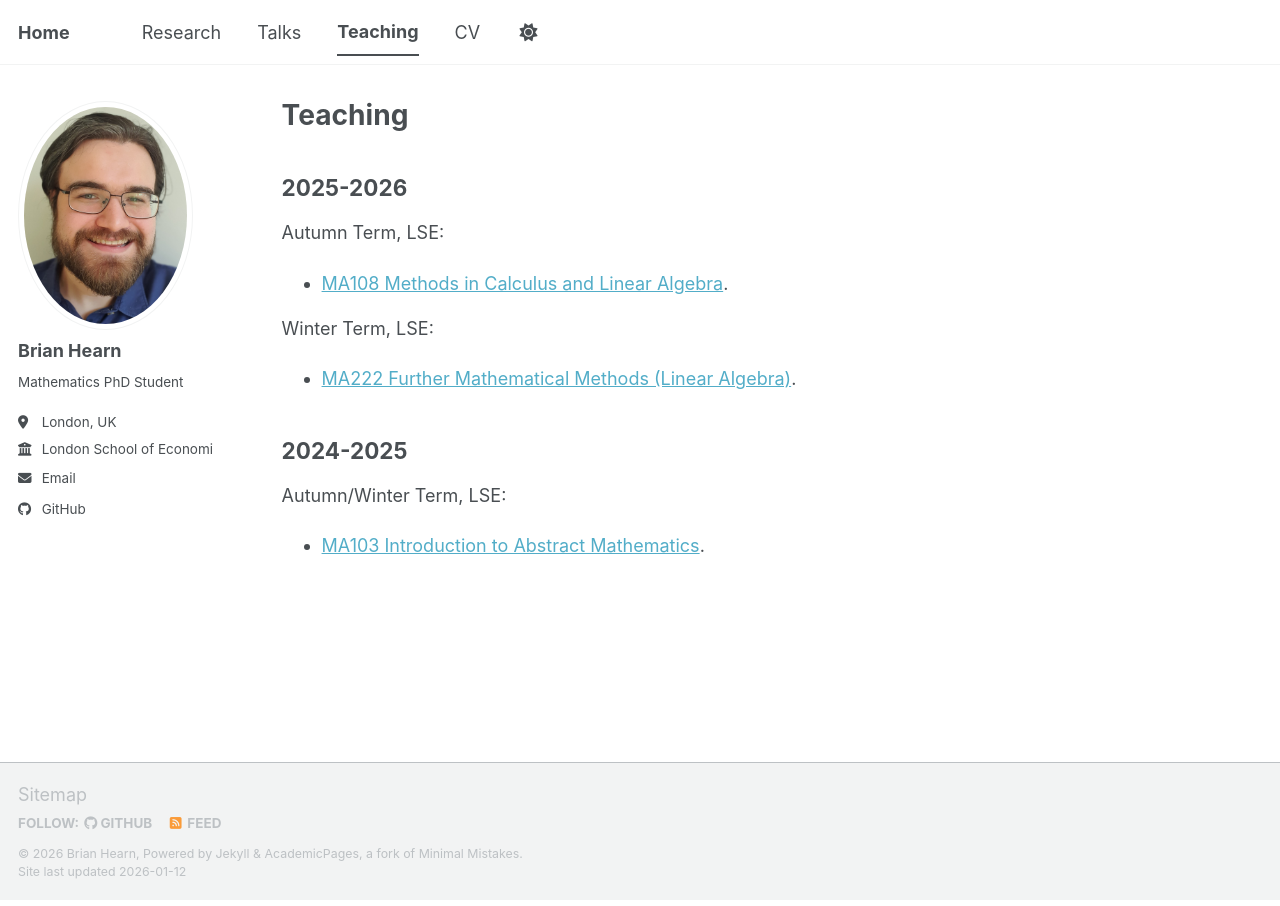
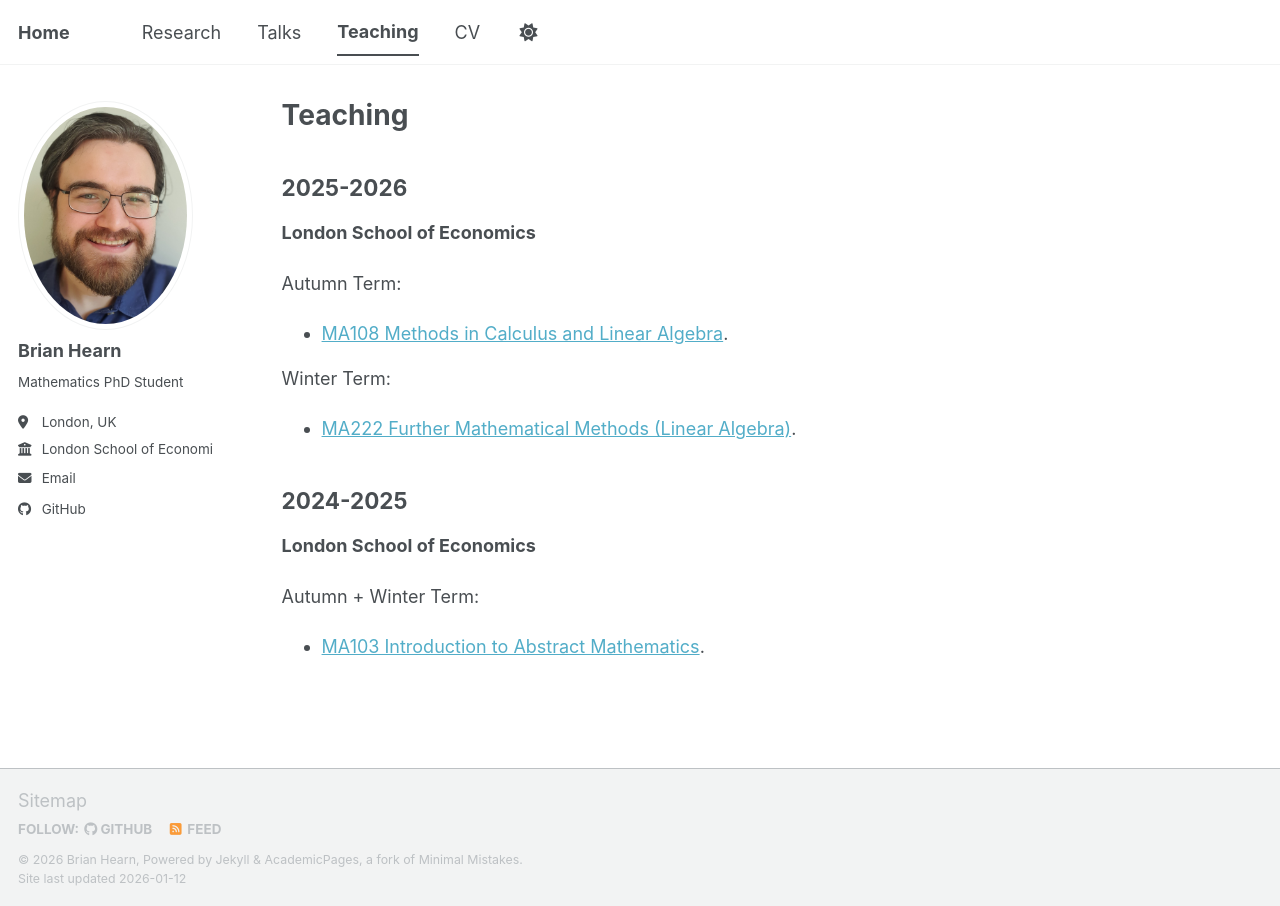
Before and after one commit to brian-hearn/brian-hearn.github.io, a Jekyll site: the page built from _pages/teaching.md, in a window 1280 px wide. Built offline with Jekyll 4.4.1, drawn with Linux system fonts in a browser that asks for light colours; a script bundle is joined from its source files by our own code; library files that are not in the unit come from our copies.

Commit message:
feat: more changes

```diff
--- a/_includes/archive-single-talk.html
+++ b/_includes/archive-single-talk.html
@@ -42,5 +42,11 @@
     <!-- {% if post.venue %}<p class="archive__item-excerpt" itemprop="description">{{post.type}}, {{ post.venue }},  {{post.location}} {% endif %} -->
     {% if post.venue %}<p class="archive__item-excerpt" itemprop="description">{{ post.venue }},  {{post.location}} {% endif %}
     {% if post.excerpt %}<p class="archive__item-excerpt" itemprop="description">{{ post.excerpt | markdownify }}</p>{% endif %}
+
+    {% if post.slides %}
+      <p class="archive__item-excerpt">
+        <a href="{{ base_path }}{{ post.slides }}" target="_blank">Slides</a>
+      </p>
+    {% endif %}
   </article>
 </div>
--- a/_pages/teaching.md
+++ b/_pages/teaching.md
@@ -9,16 +9,17 @@ redirect_from:
 
 ## 2025-2026
 
-Autumn Term, LSE:
+**London School of Economics**
 
+Autumn Term:
 - [MA108 Methods in Calculus and Linear Algebra](https://www.lse.ac.uk/resources/calendar2025-2026/courseGuides/MA/2025_MA108.htm).
 
-Winter Term, LSE:
-
+Winter Term:
 - [MA222 Further Mathematical Methods (Linear Algebra)](https://www.lse.ac.uk/resources/calendar2025-2026/courseGuides/MA/2025_MA222.htm).
 
 ## 2024-2025
 
-Autumn/Winter Term, LSE:
+**London School of Economics**
 
+Autumn + Winter Term:
 - [MA103 Introduction to Abstract Mathematics](https://www.lse.ac.uk/resources/calendar2024-2025/courseGuides/MA/2024_MA103.htm).
--- a/_sass/layout/_archive.scss
+++ b/_sass/layout/_archive.scss
@@ -74,15 +74,15 @@
   }
 }
 
-.archive__item:hover {
-  .archive__item-teaser {
-    box-shadow: 0 0 10px rgba(#000, 0.25);
-  }
+// .archive__item:hover {
+//   .archive__item-teaser {
+//     box-shadow: 0 0 10px rgba(#000, 0.25);
+//   }
 
-  .archive__item-title {
-    text-decoration: underline;
-  }
-}
+//   .archive__item-title {
+//     text-decoration: underline;
+//   }
+// }
 
 
 /*
```
Also changed, not shown: _talks/2025-08-28-talk.md (+1 -0 lines), 1 other file.
